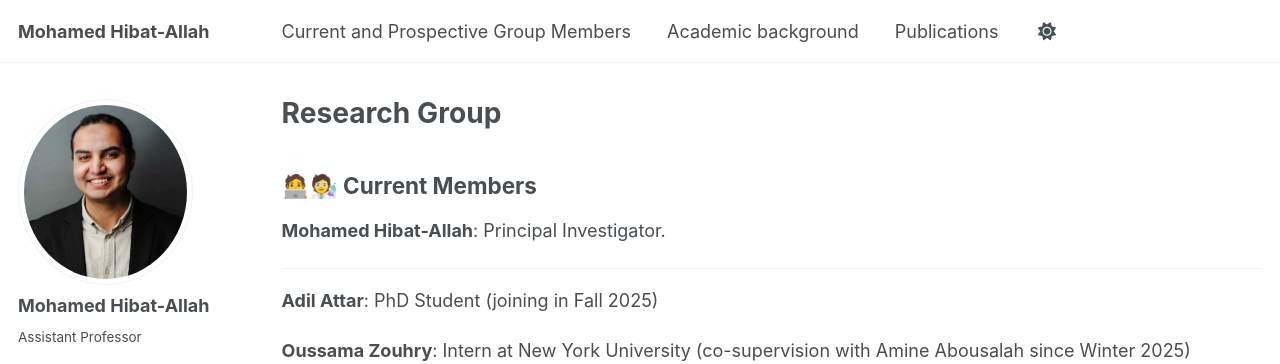
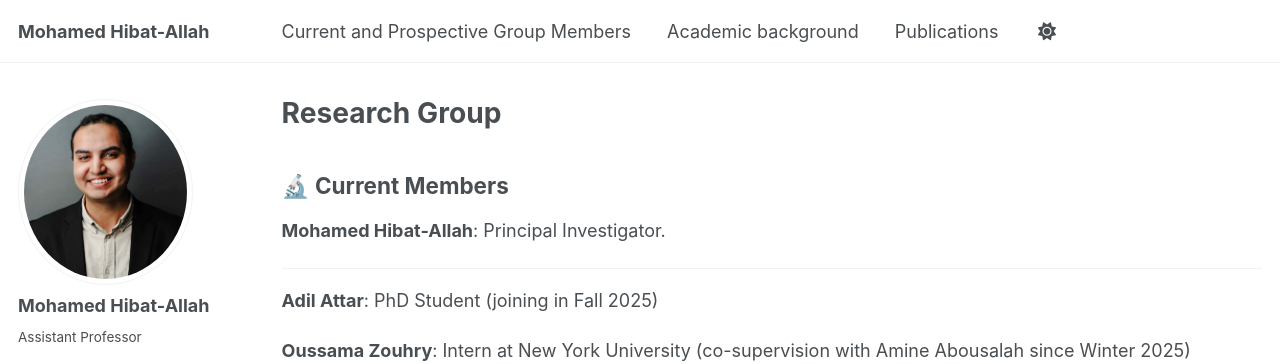
Before and after one commit to mhibatallah/mhibatallah.github.io, a Jekyll site: the page built from _pages/group.md, in a window 1280 px wide and 900 px high. Shown: the top 364 px of the window. Built offline with Jekyll 4.4.1, drawn with Linux system fonts in a browser that asks for light colours; some web fonts are replaced; a script that is not in the unit is left out.

```diff
--- a/_pages/group.md
+++ b/_pages/group.md
@@ -4,7 +4,7 @@ title: "Research Group"
 permalink: /group/
 ---
 
-## 🧑‍💻🧑‍🔬 Current Members
+## 🔬 Current Members
 
 **Mohamed Hibat-Allah**: Principal Investigator.
 
```
